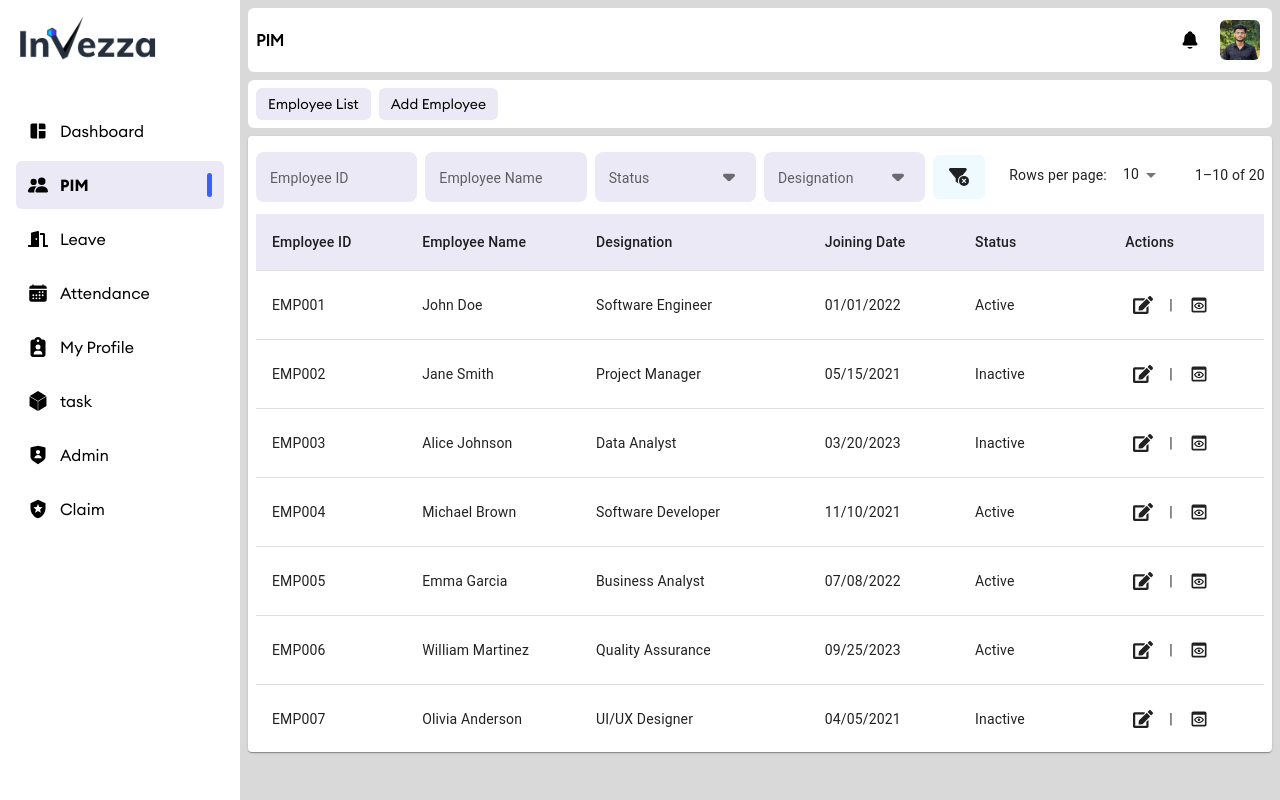
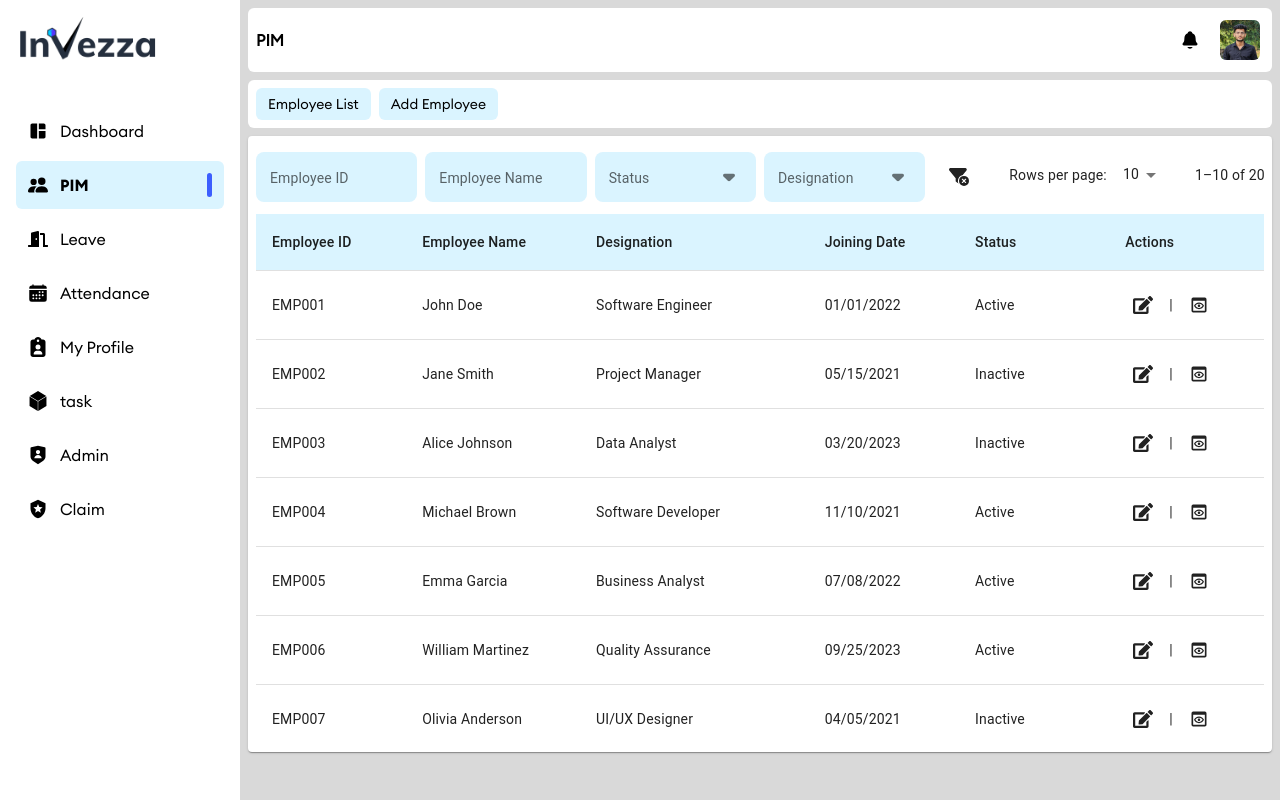
Before and after one commit to shubshinde1/invezza-hrm, a React (Create React App) app: page /pim in a window 1280 px wide. Built offline with nearby package versions, Linux system fonts and the light colour scheme.

Commit message:
all color change

```diff
--- a/src/components/pim/Employeelist.js
+++ b/src/components/pim/Employeelist.js
@@ -239,7 +239,7 @@ export default function StickyHeadTable() {
                 fontSize: 14,
               },
               "& .MuiInputBase-root": {
-                backgroundColor: "#EBE9F6",
+                backgroundColor: "#DAF4FF",
                 border: "0 none",
                 borderRadius: 2,
                 height: 50,
@@ -271,7 +271,7 @@ export default function StickyHeadTable() {
                 fontSize: 14,
               },
               "& .MuiInputBase-root": {
-                backgroundColor: "#EBE9F6",
+                backgroundColor: "#DAF4FF",
                 border: "0 none",
                 borderRadius: 2,
                 height: 50,
@@ -298,7 +298,7 @@ export default function StickyHeadTable() {
                 fontSize: 14,
               },
               "& .MuiInputBase-root": {
-                backgroundColor: "#EBE9F6",
+                backgroundColor: "#DAF4FF",
                 border: "0 none",
                 borderRadius: 2,
                 height: 50,
@@ -356,7 +356,7 @@ export default function StickyHeadTable() {
                 fontSize: 14,
               },
               "& .MuiInputBase-root": {
-                backgroundColor: "#EBE9F6",
+                backgroundColor: "#DAF4FF",
                 border: "0 none",
                 borderRadius: 2,
                 height: 50,
@@ -446,7 +446,7 @@ export default function StickyHeadTable() {
                     align="left"
                     style={{
                       minWidth: column.minWidth,
-                      backgroundColor: "#EBE9F6",
+                      backgroundColor: "#DAF4FF",
                       fontWeight: Bolt,
                     }}
                   >
--- a/src/components/pim/Menutabs.js
+++ b/src/components/pim/Menutabs.js
@@ -11,7 +11,7 @@ const MenuTabs = () => {
           className={` text-sm px-3 py-1.5 rounded-md ${
             location.pathname === "/pim/employeelist"
               ? "bg-[#5336FD] text-white font-bold "
-              : "bg-[#EBE9F6]"
+              : "clor"
           }`}
         >
           <NavLink to="/pim/employeelist" activeClassName="bg-gray-200">
@@ -22,7 +22,7 @@ const MenuTabs = () => {
           className={` text-sm px-3 py-1.5 rounded-md ${
             location.pathname === "/pim/addemployee"
               ? "bg-[#5336FD] text-white font-bold"
-              : "bg-[#EBE9F6]"
+              : "clor"
           }`}
         >
           <NavLink to="/pim/addemployee" activeClassName="bg-gray-200">
--- a/src/components/pim/Newempform.js
+++ b/src/components/pim/Newempform.js
@@ -82,7 +82,7 @@ export default function Newempform() {
 
   return (
     <div className="bg-white p-4 rounded-md h-screen overflow-scroll scrollbar-hide flex flex-col md:grid grid-cols-12 gap-4">
-      <div className=" bg-[#EBE9F6] rounded-md col-span-2">
+      <div className=" clor rounded-md col-span-2">
         <ul className="text-sm p-2 flex flex-col gap-2">
           <li
             className={`hover:bg-blue-200 py-2.5 px-1.5 rounded-md cursor-pointer ${
@@ -119,7 +119,7 @@ export default function Newempform() {
           <div>
             <MantineProvider>
               <Avatar
-                className="w-28 md:w-20 bg-[#EBE9F6] p-2 rounded-md"
+                className="w-28 md:w-20 clor p-2 rounded-md"
                 src={selectedImage || ""}
                 alt="Profile"
               />
@@ -142,7 +142,7 @@ export default function Newempform() {
                 <h1 className="ml-2 text-xs font-bold">Upload Avatar</h1>
               </label>
               <div
-                className="bg-[#EBE9F6] px-3 py-2 flex rounded-md md:ml-4 mt-4 md:mt-0 cursor-pointer items-center hover:scale-[1.020] duration-150"
+                className="clor px-3 py-2 flex rounded-md md:ml-4 mt-4 md:mt-0 cursor-pointer items-center hover:scale-[1.020] duration-150"
                 onClick={handleResetImage}
               >
                 <BiReset size={20} />
@@ -1016,14 +1016,14 @@ export default function Newempform() {
         {/* <hr className="my-8" /> */}
 
         <div>
-          <div className="stepper flex w-full md:w-1/2 justify-between ">
+          {/* <div className="stepper flex w-full md:w-1/2 justify-between ">
             <div
               className={`step ${
                 step === 1
                   ? "active bg-[#5336FD] text-white w-10 px-4 py-2 h-10 rounded-full"
                   : "bg-gray-200 w-10 px-4 py-2 h-10 rounded-full cursor-pointer"
               }`}
-              onClick={() => setStep(1)} // Set step to 1 when clicked
+              onClick={() => setStep(1)}
             >
               <h1>1</h1>
             </div>
@@ -1033,7 +1033,7 @@ export default function Newempform() {
                   ? "active bg-[#5336FD] text-white w-10 px-4 py-2 h-10 rounded-full"
                   : "bg-gray-200 w-10 px-4 py-2 h-10 rounded-full cursor-pointer"
               }`}
-              onClick={() => setStep(2)} // Set step to 2 when clicked
+              onClick={() => setStep(2)}
             >
               <h1>2</h1>
             </div>
@@ -1043,11 +1043,11 @@ export default function Newempform() {
                   ? "active bg-[#5336FD] text-white w-10 px-4 py-2 h-10 rounded-full"
                   : "bg-gray-200 w-10 px-4 py-2 h-10 rounded-full cursor-pointer"
               }`}
-              onClick={() => setStep(3)} // Set step to 3 when clicked
+              onClick={() => setStep(3)}
             >
               <h1>3</h1>
             </div>
-          </div>
+          </div> */}
 
           <form onSubmit={handleSubmit}>
             {step === 1 && <PersonalInformation onNext={nextStep} />}
--- a/src/components/pim/PopupMessage.js
+++ b/src/components/pim/PopupMessage.js
@@ -35,7 +35,7 @@ const PopupMessage = ({ message, onAddMore, onGoToList }) => {
           zIndex: "9999",
         }}
       >
-        <div className="flex items-center justify-center bg-col-cust rounded-md px-4 py-3">
+        <div className="flex items-center justify-center clor rounded-md px-4 py-3">
           <BsPersonFillCheck className="text-green-500 text-3xl" />
           <p className="ml-2">{message}</p>
         </div>
--- a/src/components/shared/Header.js
+++ b/src/components/shared/Header.js
@@ -31,8 +31,8 @@ export default function Header() {
               <>
                 <Popover.Button
                   className={classNames(
-                    open && "bg-[#EBE9F6]",
-                    "hover:bg-[#EBE9F6] duration-500 p-2 rounded-md cursor-pointer focus:outline-none"
+                    open && "clor",
+                    "hover:bg-[#DAF4FF] duration-500 p-2 rounded-md cursor-pointer focus:outline-none"
                   )}
                 >
                   <IoNotifications fontSize={20} />
@@ -82,7 +82,7 @@ export default function Header() {
                   {({ active }) => (
                     <div
                       className={classNames(
-                        active && "bg-[#EBE9F6] cursor-pointer rounded-md",
+                        active && "clor cursor-pointer rounded-md",
                         "px-3 py-2 flex"
                       )}
                       onClick={() => navigate("/myprofile")}
@@ -96,7 +96,7 @@ export default function Header() {
                   {({ active }) => (
                     <div
                       className={classNames(
-                        active && "bg-[#EBE9F6] cursor-pointer rounded-md",
+                        active && "clor cursor-pointer rounded-md",
                         "px-3 py-2 flex"
                       )}
                       onClick={() => navigate("/myprofile")}
--- a/src/components/shared/LogoutMenuItem.js
+++ b/src/components/shared/LogoutMenuItem.js
@@ -25,7 +25,7 @@ const LogoutMenuItem = () => {
       {({ active }) => (
         <>
           <div
-            className={`px-3 py-2 flex hover:bg-gray-200 cursor-pointer rounded-md  ${
+            className={`px-3 py-2 flex hover:bg-[#DAF4FF] cursor-pointer rounded-md  ${
               active ? "" : ""
             }`}
             onClick={handleLogout}
--- a/src/components/shared/Sidebar.js
+++ b/src/components/shared/Sidebar.js
@@ -7,7 +7,7 @@ import { TbLayoutSidebarLeftCollapseFilled } from "react-icons/tb";
 import { HiMenuAlt1 } from "react-icons/hi";
 
 const LinkClasses =
-  "flex hover:bg-[#EBE9F6] hover:duration-500 p-3 mt-1.5 rounded-md euclid";
+  "flex hover:bg-[#DAF4FF] hover:duration-500 p-3 mt-1.5 rounded-md euclid";
 
 export default function Sidebar() {
   const { pathname } = useLocation();
@@ -89,7 +89,7 @@ export default function Sidebar() {
         <div className=" flex flex-row justify-between items-center">
           <img src={logo} className="pr-16" alt="logo" />
           <TbLayoutSidebarLeftCollapseFilled
-            className="text-2xl absolute flex md:hidden right-5 mt-5 hover:bg-[#EBE9F6] rounded-md"
+            className="text-2xl absolute flex md:hidden right-5 mt-5 hover:clor rounded-md"
             onClick={toggleSidebar}
           />
         </div>
@@ -135,7 +135,7 @@ function SidebarLink({ item, pathname, onClick }) {
       to={item.path}
       className={classNames(
         pathname === item.path
-          ? "euclid-bold bg-[#EBE9F6] after:w-1.5 after:bg-[#3C5EFE] after:rounded-full"
+          ? "euclid-bold clor after:w-1.5 after:bg-[#3C5EFE] after:rounded-full"
           : "",
         LinkClasses
       )}
--- a/src/index.css
+++ b/src/index.css
@@ -23,9 +23,10 @@
 }
 
 
-.bg-col-cust {
-    background-color: #EEFAFF;
+.clor {
+    background-color: #DAF4FF;
 }
+
 
 
 .euclid {
```
Also changed, not shown: src/components/pim/Formsteps.js (+22 -22 lines).
